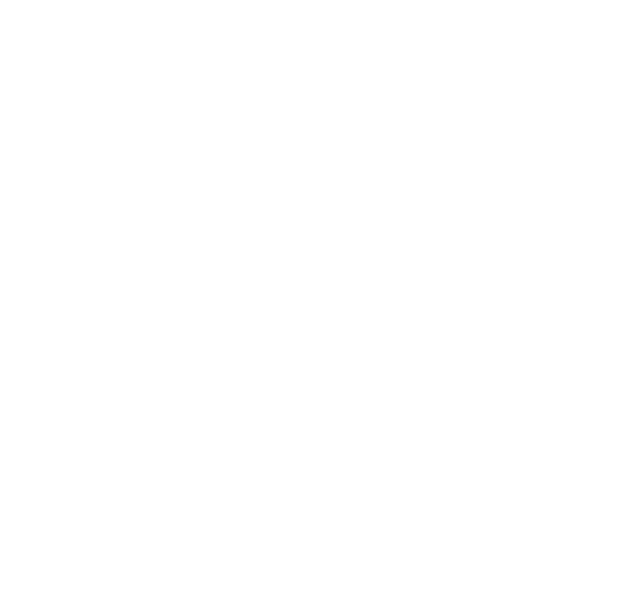
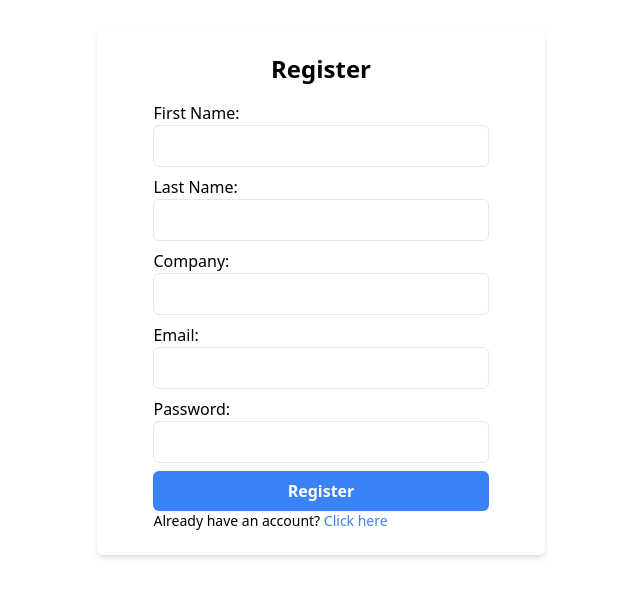
Before and after one commit to gabwrel/prq, a React (Create React App) app: page /Register in a window 1280 px wide. Before the commit this address had no page. Shown: the part 131-728 px from the top of the page, without its empty margins (319-959 px from the left). Built offline with nearby package versions, Linux system fonts and the light colour scheme.

Commit message:
feb14 commit

```diff
--- a/src/App.js
+++ b/src/App.js
@@ -2,12 +2,14 @@ import React from 'react';
 import { BrowserRouter as Router, Route, Routes } from 'react-router-dom';
 import Login from './components/Login';
 import Home from './components/Home';
+import Register from './components/Register';
 
 const App = () => {
   return (
     <Router>
       <Routes>
         <Route path="/" element={<Login />} />
+        <Route path="/Register" element={<Register />} />
         <Route path="/Home" element={<Home />} />
       </Routes>
     </Router>
--- a/src/components/Home.js
+++ b/src/components/Home.js
@@ -1,46 +1,93 @@
-import React, { useEffect, useState } from 'react';
-import { db } from '../firebase';
-import { ref, get } from 'firebase/database';
+import React, { useState, useEffect } from 'react';
+import { auth, db } from '../firebase';
+import { onAuthStateChanged } from 'firebase/auth';
+import { collection, getDocs, where, query } from 'firebase/firestore';
+import { useNavigate } from 'react-router-dom';
 
 const Home = () => {
-  const [quizNames, setQuizNames] = useState([]);
+  const [user, setUser] = useState(null);
+  const [collectionCount, setCollectionCount] = useState(0);
+  const navigate = useNavigate();
+
+  const CollectionsCount = ({ userId }) => {
+    useEffect(() => {
+      const fetchCollectionCount = async () => {
+        if (userId) {
+          const userCollections = collection(db, 'users', userId);
+          const userCollectionsCount = await getDocs(userCollections);
+          setCollectionCount(userCollectionsCount.size);
+        }
+      };
+
+      fetchCollectionCount();
+    }, [userId]);
+
+    return <h2 className='text-xl'>You have {collectionCount} quizzes.</h2>;
+  };
+
+
 
   useEffect(() => {
-    const fetchData = async () => {
-      try {
-        // Reference to the "Quizzes" node in the Firebase Realtime Database
-        const quizzesRef = ref(db, 'Quizzes');
+    // Listen for changes in the authentication state
+    const unsubscribe = onAuthStateChanged(auth, async (currentUser) => {
+      if (currentUser) {
+        // Fetch user data from Firestore based on UID
+        const userQuery = query(collection(db, 'users'), where('uid', '==', currentUser.uid));
+        const querySnapshot = await getDocs(userQuery);
 
-        // Fetch data from Firebase
-        const snapshot = await get(quizzesRef);
+        if (!querySnapshot.empty) {
+          const userData = querySnapshot.docs[0].data();
+          setUser(userData);
+        }
+      } else {
+        setUser(null);
+      }
+    });
 
-        // Extract quiz names from the snapshot
-        if (snapshot.exists()) {
-          const quizData = snapshot.val();
-          const quizNamesArray = Object.keys(quizData);
-          // Update state with quiz names
-          setQuizNames(quizNamesArray);
-          console.log(quizzesRef)
-        }
-      } catch (error) {
-        console.error('Error fetching data from Firebase:', error);
-      }
+    return () => {
+      // Unsubscribe when the component unmounts
+      unsubscribe();
     };
-
-    fetchData();
   }, []);
 
+  const handleLogout = async () => {
+    try {
+      await auth.signOut();
+      // Navigate back to "/"
+      navigate('/');
+    } catch (error) {
+      console.error('Error logging out:', error.message);
+    }
+  };
+
   return (
-    <div>
-      <h1>Quizzes</h1>
-      <div>
-        <h2>Dashboard</h2>
-        {/* Render the names of quizzes */}
-        <ul>
-          {quizNames.map((quizName) => (
-            <li key={quizName}>{quizName}</li>
-          ))}
-        </ul>
+    <div className="flex h-screen bg-gray-100">
+      {/* Sidebar */}
+      <div className="bg-black text-white p-4 flex flex-col">
+        <p className="text-2xl font-semibold mb-4">PRQ Home</p>
+        {/* Add other sidebar content here */}
+        <button
+          className="bg-red-500 hover:bg-red-700 text-white font-bold py-2 px-4 rounded-md focus:outline-none focus:shadow-outline mt-auto"
+          onClick={handleLogout}
+        >
+          Logout
+        </button>
+      </div>
+
+      {/* Main Content */}
+      <div className="flex-1 p-6">
+        {/* Top Navbar */}
+        <div className="mb-2">
+          <h1 className="text-2xl font-semibold">
+            Hello {user?.firstName || 'Guest'}! Welcome to PRQ.
+          </h1>
+        </div>
+
+        {/* Display the total number of collections for the current user */}
+        <CollectionsCount userId={user?.uid} />
+
+        {/* Other main content goes here */}
+        {/* Example: Display user data */}
       </div>
     </div>
   );
--- a/src/components/Login.js
+++ b/src/components/Login.js
@@ -1,7 +1,7 @@
 import { useState } from 'react';
 import { signInWithEmailAndPassword } from 'firebase/auth';
 import { auth } from '../firebase';
-import { useNavigate } from 'react-router-dom';
+import { Link, useNavigate } from 'react-router-dom';
 
 
 const Login = () => {
@@ -61,7 +61,15 @@ const Login = () => {
           >
             Sign In
           </button>
+          <p className="text-sm">
+            Don't have an account?
+            {' '}
+            <Link to="/Register" className="text-blue-500 hover:underline">
+              Click here
+            </Link>
+          </p>
         </div>
+
       </form>
     </div>
   );
--- /dev/null
+++ b/src/components/Register.js
@@ -0,0 +1,108 @@
+import React, { useState } from 'react';
+import { auth, db } from '../firebase';
+import { createUserWithEmailAndPassword } from 'firebase/auth';
+import { collection, addDoc } from 'firebase/firestore';
+import { Link } from 'react-router-dom';
+
+const Register = () => {
+  const [firstName, setFirstName] = useState('');
+  const [lastName, setLastName] = useState('');
+  const [company, setCompany] = useState('');
+  const [email, setEmail] = useState('');
+  const [password, setPassword] = useState('');
+
+  const handleRegister = async (e) => {
+    e.preventDefault();
+
+    try {
+      // Create user with email and password
+      const userCredential = await createUserWithEmailAndPassword(auth, email, password);
+      const user = userCredential.user;
+
+      // Add additional user information to Firestore
+      await addDoc(collection(db, 'users'), {
+        uid: user.uid,
+        firstName,
+        lastName,
+        company,
+        email,
+      });
+
+      console.log('User registered successfully!');
+    } catch (error) {
+      console.error('Error registering user:', error.message);
+    }
+  };
+
+  return (
+
+    <div className=" flex items-center justify-center h-auto mx-auto max-w-md shadow-md p-6 bg-white rounded-md mt-40">
+      <form onSubmit={handleRegister}>
+        <h2 className="text-2xl font-bold mb-4 text-center">Register</h2>
+        <label className="block mb-2">
+          First Name:
+          <input
+            className="w-full p-2 border rounded-md"
+            type="text"
+            value={firstName}
+            onChange={(e) => setFirstName(e.target.value)}
+          />
+        </label>
+
+        <label className="block mb-2">
+          Last Name:
+          <input
+            className="w-full p-2 border rounded-md"
+            type="text"
+            value={lastName}
+            onChange={(e) => setLastName(e.target.value)}
+          />
+        </label>
+
+        <label className="block mb-2">
+          Company:
+          <input
+            className="w-full p-2 border rounded-md"
+            type="text"
+            value={company}
+            onChange={(e) => setCompany(e.target.value)}
+          />
+        </label>
+
+        <label className="block mb-2">
+          Email:
+          <input
+            className="w-full p-2 border rounded-md"
+            type="email"
+            value={email}
+            onChange={(e) => setEmail(e.target.value)}
+          />
+        </label>
+
+        <label className="block mb-2">
+          Password:
+          <input
+            className="w-full p-2 border rounded-md"
+            type="password"
+            value={password}
+            onChange={(e) => setPassword(e.target.value)}
+          />
+        </label>
+
+        <button className="w-full bg-blue-500 hover:bg-blue-700 text-white font-bold py-2 px-4 rounded-md focus:outline-none focus:shadow-outline" type="submit">
+          Register
+        </button>
+
+        <p className="text-sm">
+            Already have an account?
+            {' '}
+            <Link to="/" className="text-blue-500 hover:underline">
+              Click here
+            </Link>
+          </p>
+      </form>
+    </div>
+  );
+};
+
+export default Register;
--- a/src/firebase.js
+++ b/src/firebase.js
@@ -2,6 +2,7 @@
 import { initializeApp } from "firebase/app";
 import { getAuth } from 'firebase/auth';
 import { getDatabase } from "firebase/database";
+import { getFirestore } from "firebase/firestore";
 // TODO: Add SDKs for Firebase products that you want to use
 // https://firebase.google.com/docs/web/setup#available-libraries
 
@@ -20,6 +21,7 @@ const firebaseConfig = {
 // Initialize Firebase
 const app = initializeApp(firebaseConfig);
 const auth = getAuth(app);
-const db = getDatabase(app)
+const rtdb = getDatabase(app)
+const db = getFirestore(app)
 
-export { auth, db };
+export { auth, db, rtdb };
```
